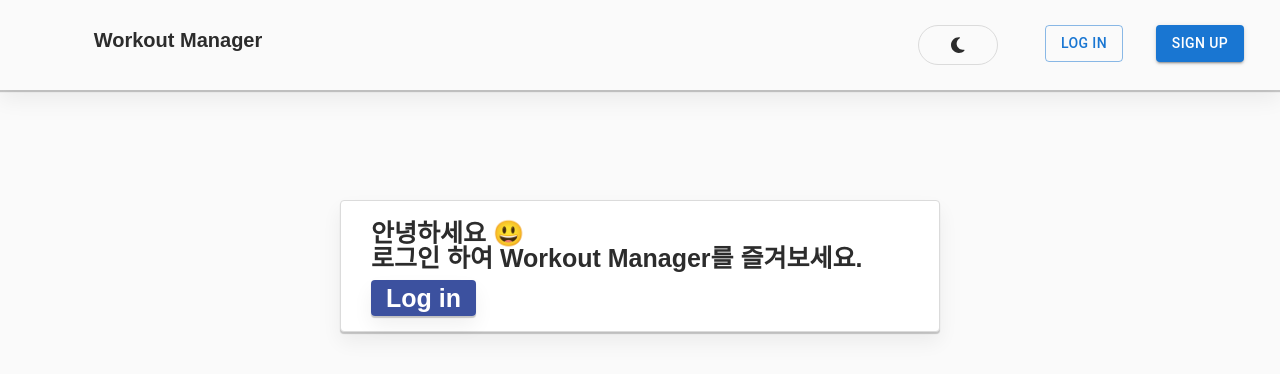
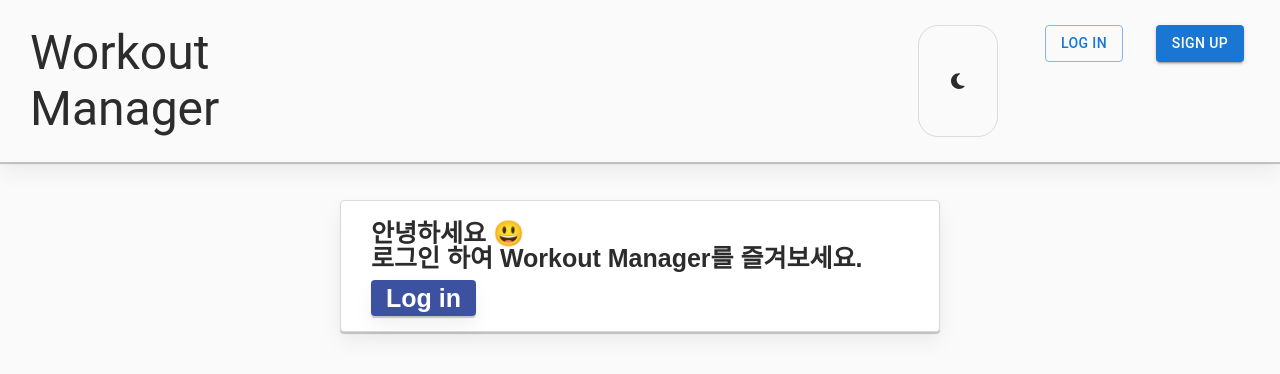
Before and after one commit to wujuno/workout-manager, a React (Create React App) app: page / in a window 1280 px wide. Shown: the top 374 px of the page. Built offline with nearby package versions, Linux system fonts and the light colour scheme.

Commit message:
Implement mui with header

```diff
--- a/src/components/Header.tsx
+++ b/src/components/Header.tsx
@@ -13,6 +13,7 @@ import {
 } from "../apollo";
 import useUser from "../hooks/useUser";
 import Button from "@mui/material/Button";
+import { Typography } from "@mui/material";
 
 const Wrapper = styled.nav`
   display: grid;
@@ -21,12 +22,7 @@ const Wrapper = styled.nav`
   box-shadow: ${(props) => props.theme.headerShadow};
 `;
 //logo
-const Logo = styled.div`
-  text-align: center;
-  font-size: 20px;
-  font-weight: 700;
-  padding: 5px 0;
-`;
+
 //items
 const Items = styled.ul`
   grid-column: 2 / span 2;
@@ -65,7 +61,7 @@ function Header() {
   return (
     <Wrapper>
       <Link to="/">
-        <Logo>Workout Manager</Logo>
+        <Typography variant="h3">Workout Manager</Typography>
       </Link>
       <Items>
         {isLoggedIn ? (
```
